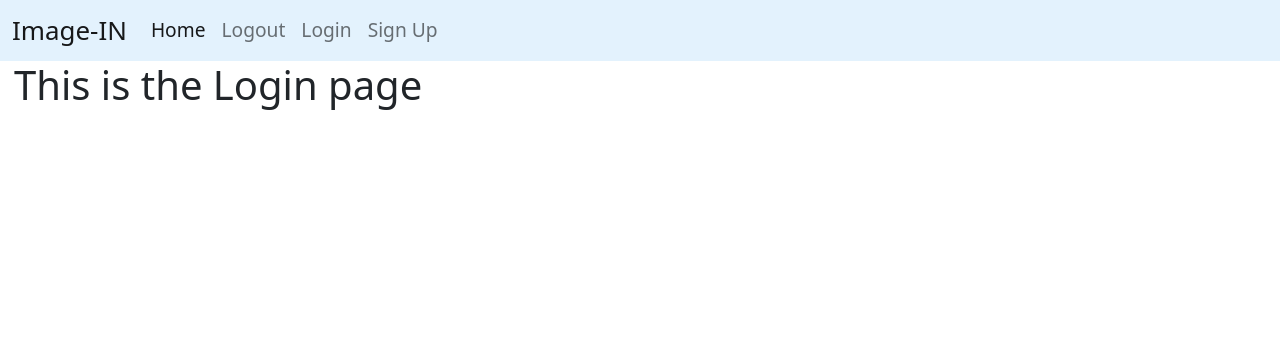
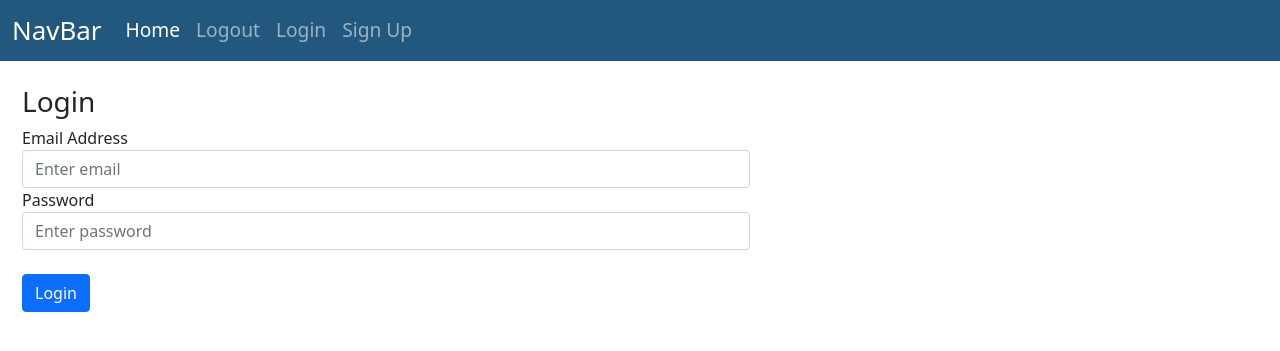
Before and after one commit to NPlanche/Project4Final, a Flask app: page /login in a window 1280 px wide. Shown: the top 351 px of the page. Run offline with Flask 3, Linux system fonts and the light colour scheme.

Commit message:
added log in

```diff
--- a/website/auth.py
+++ b/website/auth.py
@@ -1,18 +1,20 @@
 #Store all the views
-from flask import Blueprint, render_template
+from flask import Blueprint, render_template, request
 
 #Blueprint of our application
 #all urls
 auth = Blueprint('auth',__name__)
 
-@auth.route('/login')
+@auth.route('/login', methods = ['GET','POST'])
 def login():
+    data = request.form
+    print(data)
     return render_template('login.html', b=True)
 
 @auth.route('/logout')
 def logout():
     return "<p>Logout</p>"
 
-@auth.route('/signup')
+@auth.route('/signup', methods = ['GET','POST'])
 def signup():
     return render_template('signup.html')
--- a/website/templates/base.html
+++ b/website/templates/base.html
@@ -23,15 +23,15 @@
 
   <body>
     <nav
-      class="navbar navbar-expand-lg navbar-light"
-      style="background-color: #e3f2fd; font-size: 120% !important"
+      class="navbar navbar-expand-lg navbar-dark"
+      style="background-color: #22577e; font-size: 120% !important"
     >
       <div class="container-fluid">
         <a
           class="navbar-brand mb-0 h1"
           style="font-size: 135% !important"
           href="#"
-          >Image-IN</a
+          >NavBar</a
         >
 
         <!--Button that toggles the navbar-->
--- a/website/templates/login.html
+++ b/website/templates/login.html
@@ -3,12 +3,37 @@
     - expends from the base
 -->
 
+{% extends 'base.html' %} {% block title %}Login{% endblock %} {% block content
+%}
 
-{% extends 'base.html' %}
-
-{% block title %}Login{% endblock %}
-{% block content %}
-    <h1>This is the Login page</h1>
-
+<div class="col-lg-8 mb-2 mb-lg-0">
+  <div class="card-body py-4 px-md-2">
+    <form method="POST">
+      <h3 align="left">Login</h3>
+      <div class="form-group">
+        <label for="email">Email Address</label>
+        <input
+          type="email"
+          class="form-control"
+          id="email"
+          name="email"
+          placeholder="Enter email"
+        />
+      </div>
+      <div class="form-group">
+        <label for="password">Password</label>
+        <input
+          type="password"
+          class="form-control"
+          id="password"
+          name="password"
+          placeholder="Enter password"
+        />
+      </div>
+      <br />
+      <button type="submit" class="btn btn-primary">Login</button>
+    </form>
+  </div>
+</div>
 
 {% endblock %}
```
